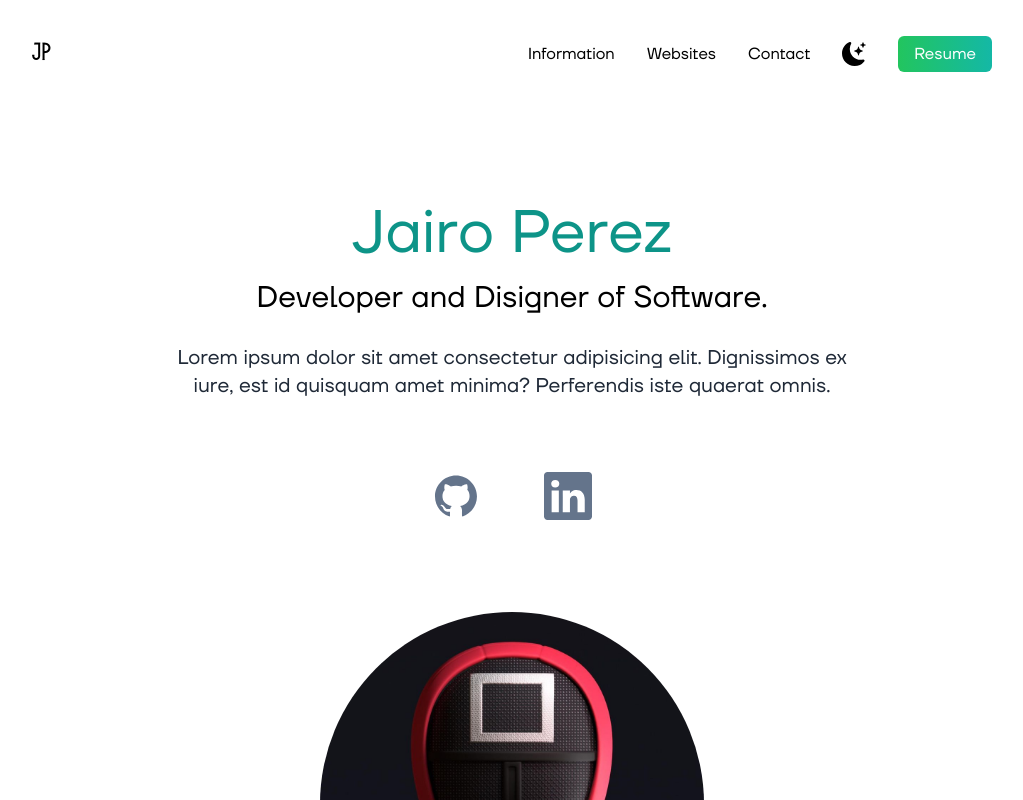
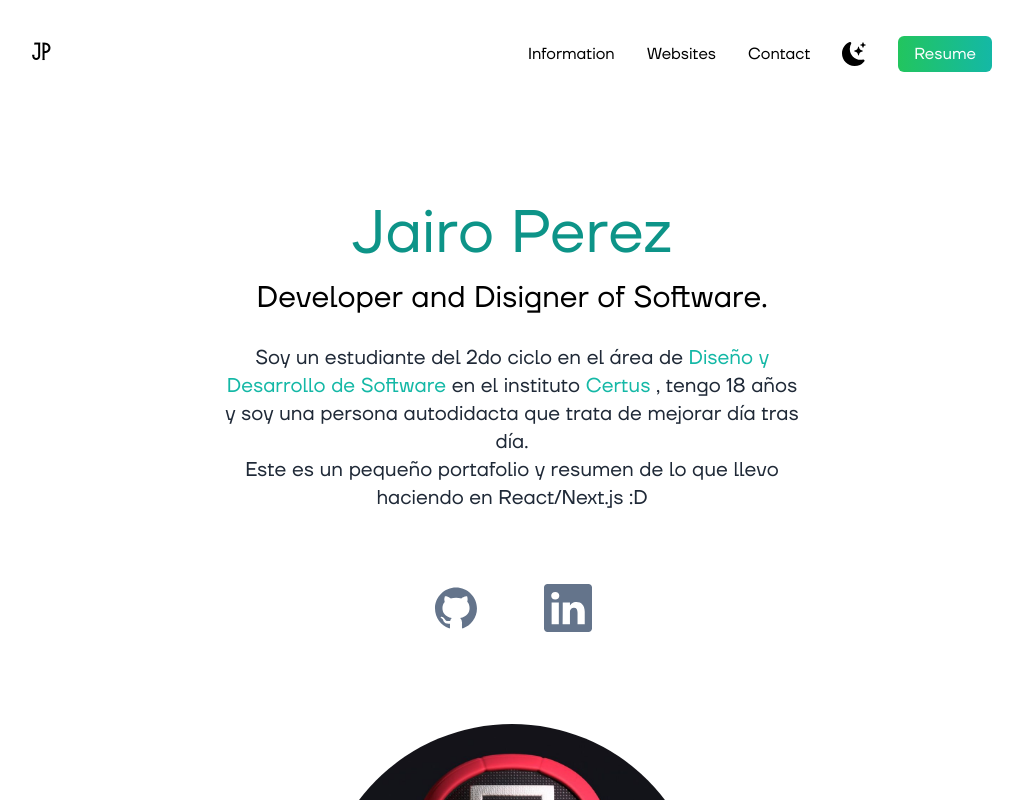
Before and after one commit to jair000/next-portafolio, a Next.js app: page / in a window 1280 px wide. Shown: the top 800 px of the page, without its empty margins (128-1151 px from the left). Built offline with nearby package versions, Linux system fonts and the light colour scheme.

Commit message:
add title

```diff
--- a/pages/index.js
+++ b/pages/index.js
@@ -61,11 +61,10 @@ export default function Home() {
             <h3 className="text-2xl py-2 md:text-3xl dark:text-gray-200">
               Developer and Disigner of Software.
             </h3>
-            <p className="text-gray-800 text-md py-5 leading-8 md:text-xl max-w-2xl mx-auto dark:text-gray-400">
-              Lorem ipsum dolor sit amet consectetur adipisicing elit.
-              Dignissimos ex iure, est id quisquam amet minima? Perferendis iste
-              quaerat omnis.
+            <p className="text-gray-800 text-md pt-5 leading-8 md:text-xl max-w-xl mx-auto dark:text-gray-400">
+              Soy un estudiante del 2do ciclo en el área de <span className="text-teal-500">Diseño y Desarrollo de Software</span>  en el instituto <span className="text-teal-500">Certus</span> , tengo 18 años y soy una persona autodidacta que trata de mejorar día tras día.
             </p>
+            <p className="text-gray-800 text-md pb-5 leading-8 md:text-xl max-w-xl mx-auto dark:text-gray-400">Este es un pequeño portafolio y resumen de lo que llevo haciendo en React/Next.js :D</p>
           </div>
           {/* Icons */}
           <div className="flex justify-center gap-16 text-5xl py-3 text-slate-500 dark:text-gray-400">
```
Also changed, not shown: 2 other files (tests, documents, lock files or other folders).
